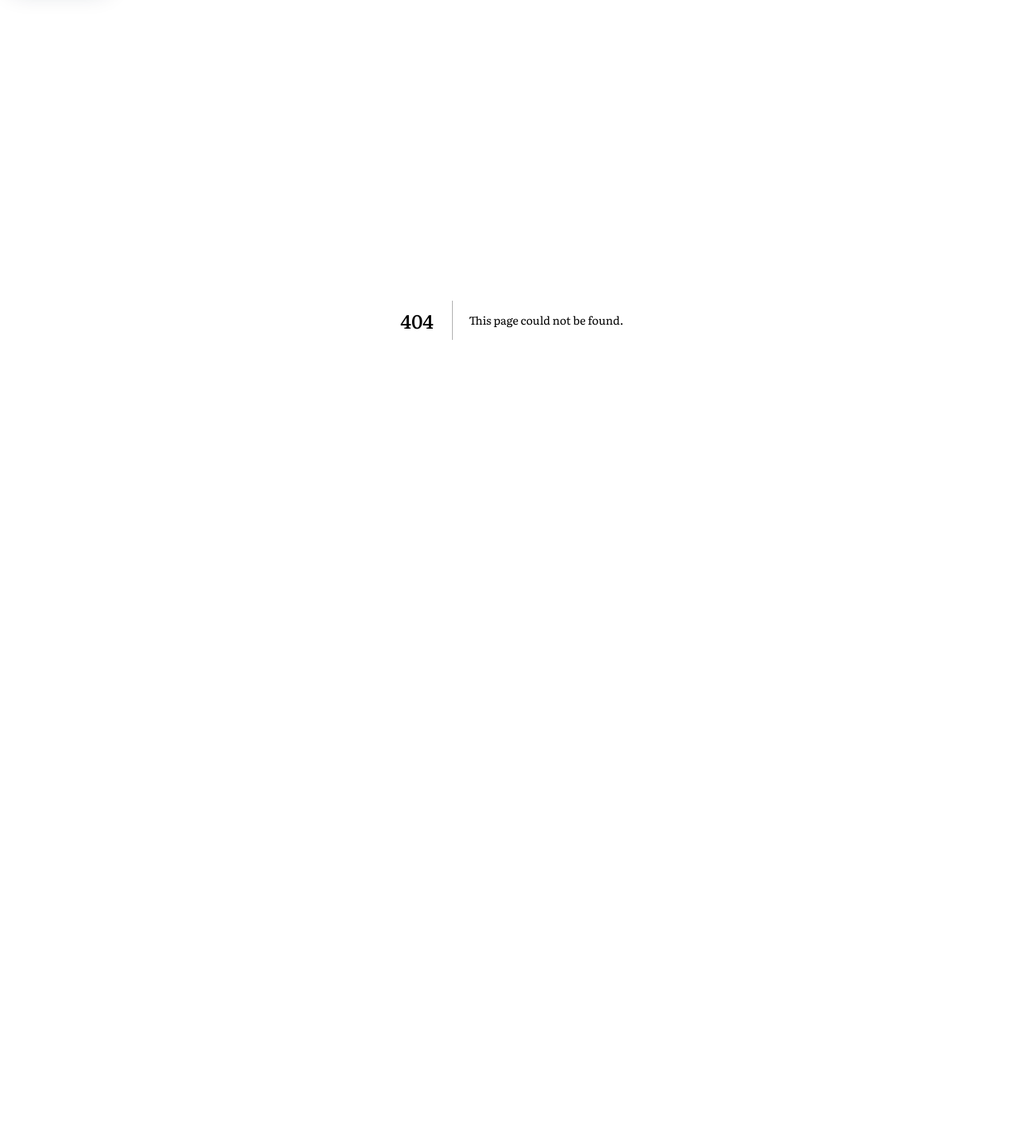
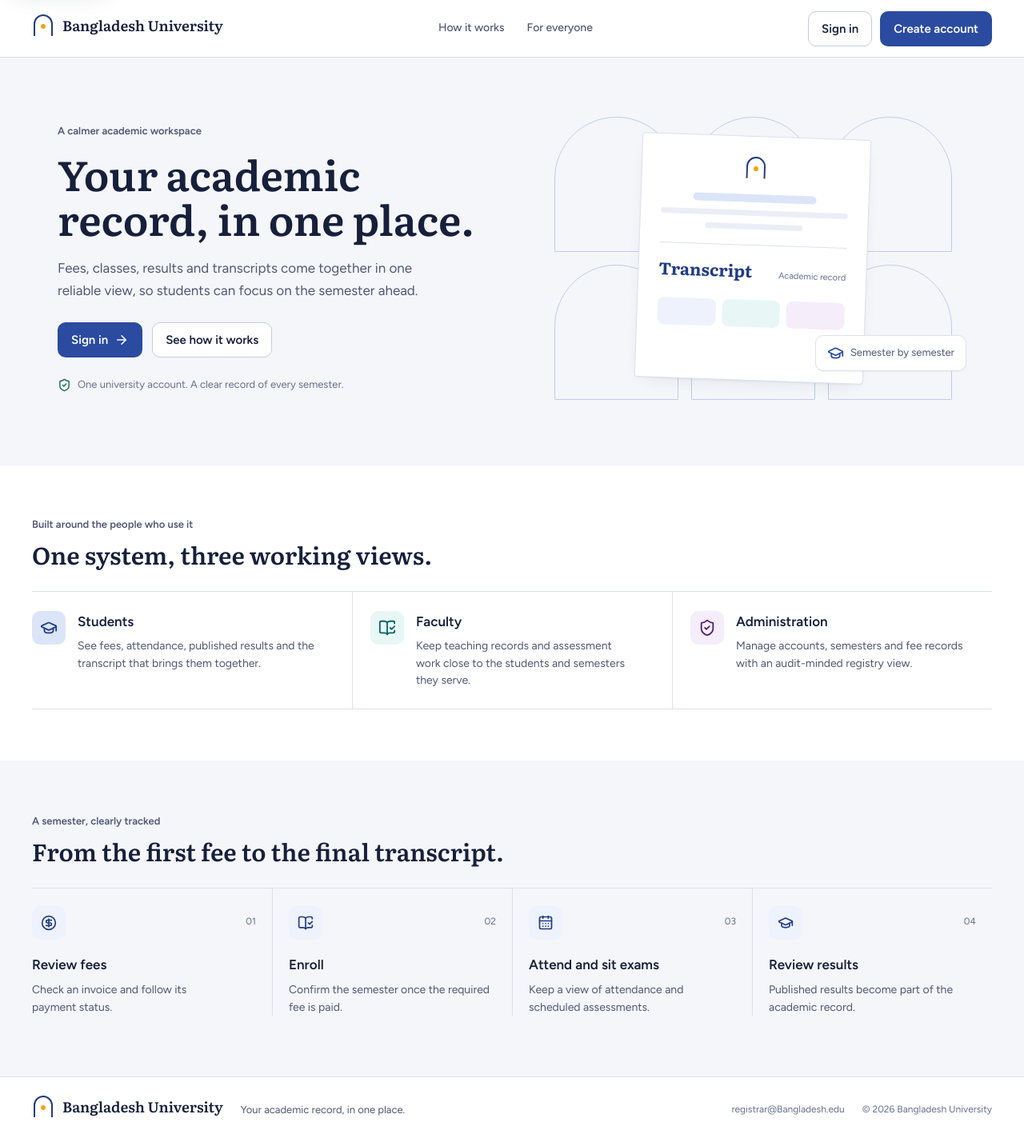
Before and after one commit to Tanvir-Sorforaz1/University-Management-System---Frontend, a Next.js app: page / in a window 1280 px wide. Before the commit this address had no page. Shown: the whole page at 80% size. Before the commit the page ends 800 px from the top, so only its background shows below. Built offline with nearby package versions, Linux system fonts and the light colour scheme.

Commit message:
added home landing page

```diff
--- /dev/null
+++ b/src/app/page.tsx
@@ -0,0 +1,35 @@
+import Link from "next/link";
+import { ArrowRight, BookOpenCheck, CalendarDays, CircleDollarSign, GraduationCap, ShieldCheck } from "lucide-react";
+import { ArchMark } from "@/components/brand/arch-mark";
+import { BRAND } from "@/lib/brand";
+
+async function getApiStatus(): Promise<"normal" | "slow" | undefined> {
+  const configuredUrl = process.env.API_BASE_URL;
+  if (!configuredUrl) return undefined;
+  try {
+    const rootUrl = new URL("/", new URL(configuredUrl).origin);
+    const response = await fetch(rootUrl, {
+      next: { revalidate: 60 },
+      signal: AbortSignal.timeout(2500),
+    });
+    return response.ok ? "normal" : "slow";
+  } catch {
+    return undefined;
+  }
+}
+
+export default async function Home() {
+  const apiStatus = await getApiStatus();
+  return (
+    <main id="main-content" className="public-home">
+      <header className="public-header"><Link href="/" className="home-brand"><ArchMark /></Link><nav aria-label="Primary"><a href="#how-it-works">How it works</a><a href="#for-everyone">For everyone</a></nav><div className="header-actions"><Link href="/login" className="button button-secondary">Sign in</Link><Link href="/register" className="button button-primary">Create account</Link></div></header>
+      <section className="home-hero">
+        <div className="hero-copy"><p className="section-kicker">A calmer academic workspace</p><h1>{BRAND.tagline}</h1><p className="hero-description">Fees, classes, results and transcripts come together in one reliable view, so students can focus on the semester ahead.</p><div className="hero-actions"><Link href="/login" className="button button-primary">Sign in <ArrowRight size={18} /></Link><Link href="#how-it-works" className="button button-secondary">See how it works</Link></div><div className="hero-note"><ShieldCheck size={17} /><span>One university account. A clear record of every semester.</span></div></div>
+        <div className="hero-visual" aria-hidden="true"><div className="hero-arch-grid"><span /><span /><span /><span /><span /><span /></div><div className="hero-document"><div className="document-crest"><ArchMark compact /></div><div className="document-line document-line-title" /><div className="document-line" /><div className="document-line document-line-short" /><div className="document-divider" /><div className="document-stat"><strong>Transcript</strong><span>Academic record</span></div><div className="document-bottom"><span /><span /><span /></div></div><div className="hero-stamp"><GraduationCap size={21} /><span>Semester by semester</span></div></div>
+      </section>
+      <section id="for-everyone" className="role-band"><div className="section-heading"><p className="section-kicker">Built around the people who use it</p><h2>One system, three working views.</h2></div><div className="role-grid"><article className="role-item role-student"><span className="role-icon"><GraduationCap size={22} /></span><div><h3>Students</h3><p>See fees, attendance, published results and the transcript that brings them together.</p></div></article><article className="role-item role-faculty"><span className="role-icon"><BookOpenCheck size={22} /></span><div><h3>Faculty</h3><p>Keep teaching records and assessment work close to the students and semesters they serve.</p></div></article><article className="role-item role-admin"><span className="role-icon"><ShieldCheck size={22} /></span><div><h3>Administration</h3><p>Manage accounts, semesters and fee records with an audit-minded registry view.</p></div></article></div></section>
+      <section id="how-it-works" className="semester-band"><div className="section-heading"><p className="section-kicker">A semester, clearly tracked</p><h2>From the first fee to the final transcript.</h2></div><div className="semester-steps"><article><span className="step-icon"><CircleDollarSign size={20} /></span><small>01</small><h3>Review fees</h3><p>Check an invoice and follow its payment status.</p></article><article><span className="step-icon"><BookOpenCheck size={20} /></span><small>02</small><h3>Enroll</h3><p>Confirm the semester once the required fee is paid.</p></article><article><span className="step-icon"><CalendarDays size={20} /></span><small>03</small><h3>Attend and sit exams</h3><p>Keep a view of attendance and scheduled assessments.</p></article><article><span className="step-icon"><GraduationCap size={20} /></span><small>04</small><h3>Review results</h3><p>Published results become part of the academic record.</p></article></div></section>
+      <footer className="public-footer"><Link href="/" className="home-brand"><ArchMark /></Link><p>{BRAND.tagline}</p>{apiStatus && <span className={`api-health ${apiStatus}`}><i />{apiStatus === "normal" ? "All systems normal" : "Service may be slow"}</span>}<a href={`mailto:${BRAND.supportEmail}`}>{BRAND.supportEmail}</a><span>© {new Date().getFullYear()} {BRAND.name}</span></footer>
+    </main>
+  );
+}
```
